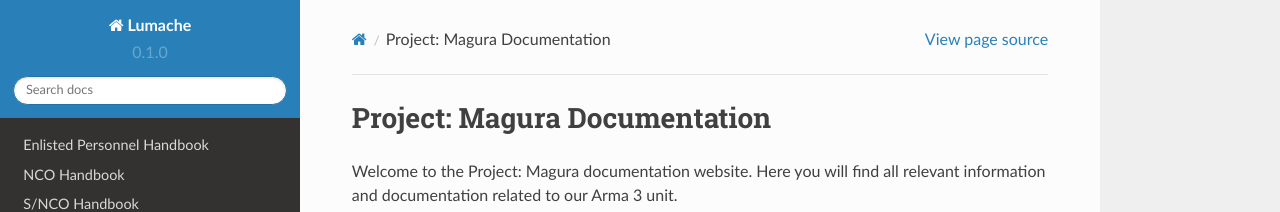
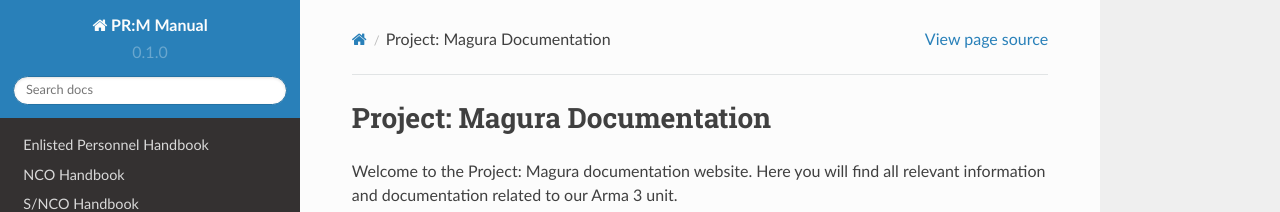
Before and after one commit to alexandrelar/magura, a Sphinx documentation site: the page built from docs/source/index.rst, in a window 1280 px wide. Shown: the top 212 px of the page. Built offline with Sphinx 7.4.7 and the Read the Docs theme 2.0.0, drawn with Linux system fonts in a browser that asks for light colours.

Commit message:
Update conf.py

```diff
--- a/docs/source/conf.py
+++ b/docs/source/conf.py
@@ -2,7 +2,7 @@
 
 # -- Project information
 
-project = 'Lumache'
+project = 'PR:M Manual'
 copyright = '2021, Graziella'
 author = 'Graziella'
 
```
